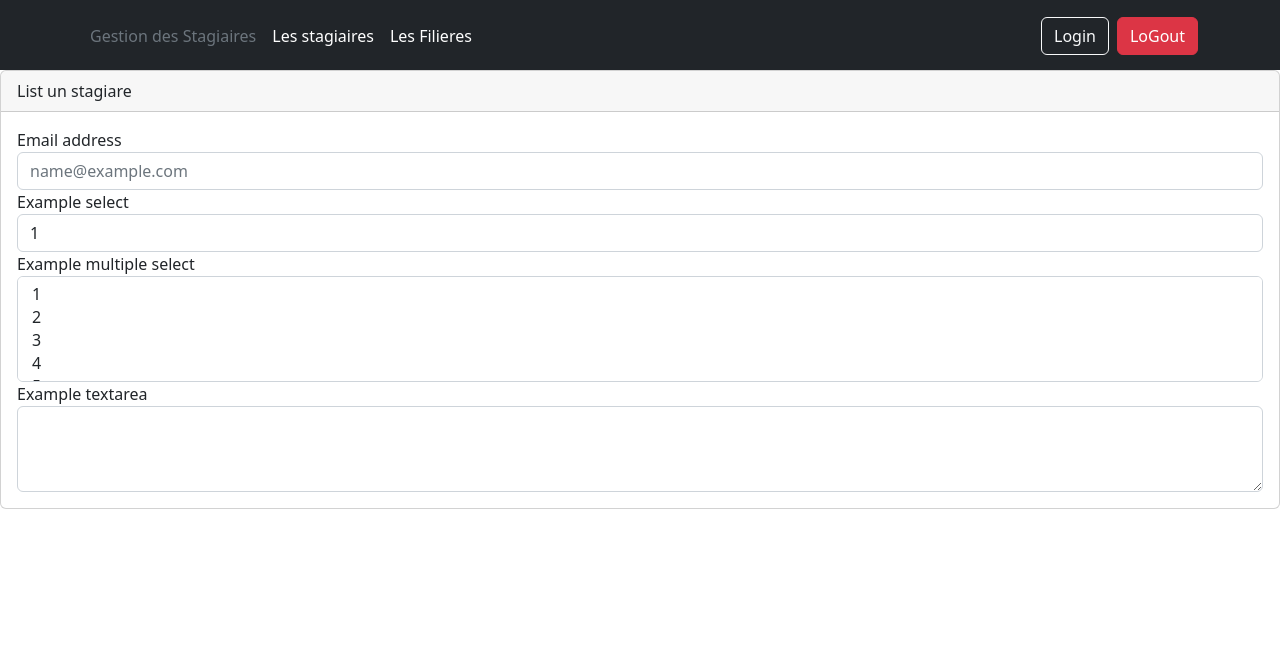
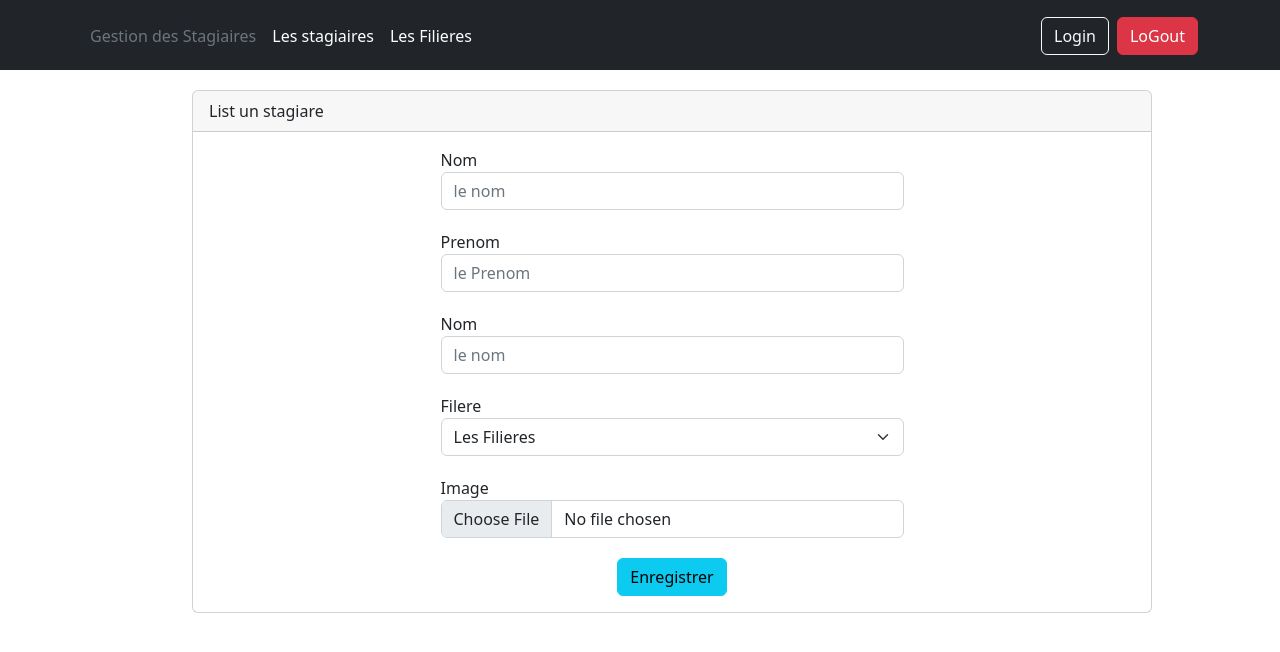
Before and after one commit to anasmak04/Gestion-des-stagiaires-Projet-fil-rouge, an Angular app in the folder client/: page /Edite in a window 1280 px wide. Shown: the top 652 px of the page. Built offline with nearby package versions, Linux system fonts and the light colour scheme.

Commit message:
add component ajouter stagiaire

```diff
--- a/client/src/app/editer/editer.component.css
+++ b/client/src/app/editer/editer.component.css
@@ -0,0 +1,19 @@
+.card{
+    width: 75%;
+    margin-left: 15%;
+    margin-top: 20px;
+}
+
+.form-group{
+    width: 50%;
+    margin: 0 auto;
+    display: block;
+    margin-bottom: 20px;
+
+}
+
+button{
+    margin: 0 auto;
+    display: block;
+    margin-top: 20px;
+}
--- a/client/src/app/editer/editer.component.html
+++ b/client/src/app/editer/editer.component.html
@@ -1,39 +1,52 @@
 <div class="card">
-      <div class="card-header">
-      List un stagiare
+  <div class="card-header">List un stagiare</div>
+
+  <div class="card-body">
+    <form>
+      <div class="form-group">
+        <label for="exampleFormControlInput1">Nom</label>
+        <input
+          type="text"
+          class="form-control"
+          id="exampleFormControlInput1"
+          placeholder="le nom"
+        />
       </div>
 
-      <div class="card-body">
+      <div class="form-group">
+        <label for="exampleFormControlInput1">Prenom</label>
+        <input
+          type="text"
+          class="form-control"
+          id="exampleFormControlInput1"
+          placeholder="le Prenom"
+        />
+      </div>
 
-        <form>
       <div class="form-group">
-              <label for="exampleFormControlInput1">Email address</label>
-              <input type="email" class="form-control" id="exampleFormControlInput1" placeholder="name@example.com">
+        <label for="exampleFormControlInput1">Nom</label>
+        <input
+          type="text"
+          class="form-control"
+          id="exampleFormControlInput1"
+          placeholder="le nom"
+        />
       </div>
+
       <div class="form-group">
-              <label for="exampleFormControlSelect1">Example select</label>
-              <select class="form-control" id="exampleFormControlSelect1">
-                <option>1</option>
-                <option>2</option>
-                <option>3</option>
-                <option>4</option>
-                <option>5</option>
+        <label for="">Filere</label>
+        <select class="form-select" aria-label="Default select example">
+          <option selected>Les Filieres</option>
+          <option value="1">One</option>
+          <option value="2">Two</option>
+          <option value="3">Three</option>
         </select>
       </div>
       <div class="form-group">
-              <label for="exampleFormControlSelect2">Example multiple select</label>
-              <select multiple class="form-control" id="exampleFormControlSelect2">
-                <option>1</option>
-                <option>2</option>
-                <option>3</option>
-                <option>4</option>
-                <option>5</option>
-              </select>
+        <label for="">Image</label>
+        <input class="form-control" type="file" id="myFile" name="filename" />
       </div>
-            <div class="form-group">
-              <label for="exampleFormControlTextarea1">Example textarea</label>
-              <textarea class="form-control" id="exampleFormControlTextarea1" rows="3"></textarea>
-            </div>
+      <button type="button" class="btn btn-info">Enregistrer</button>
     </form>
   </div>
 </div>
```
Lines whose indentation alone changed are shown as unchanged.
